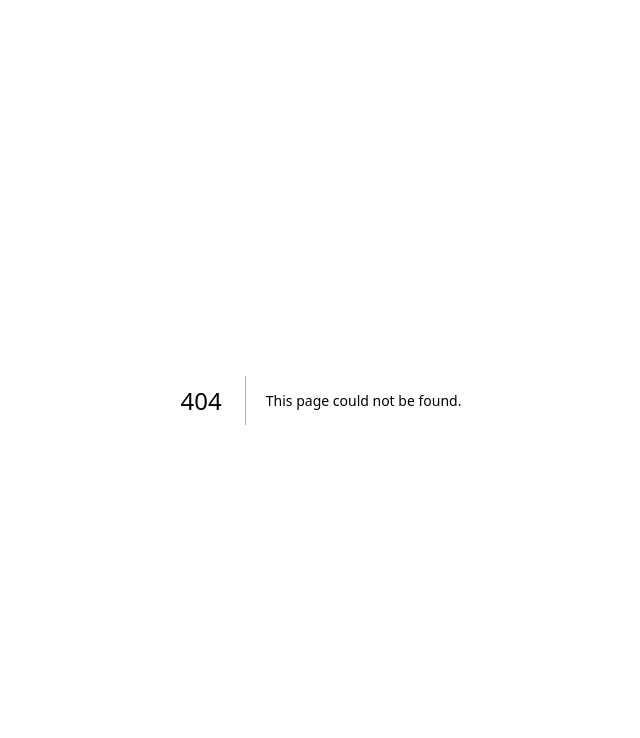
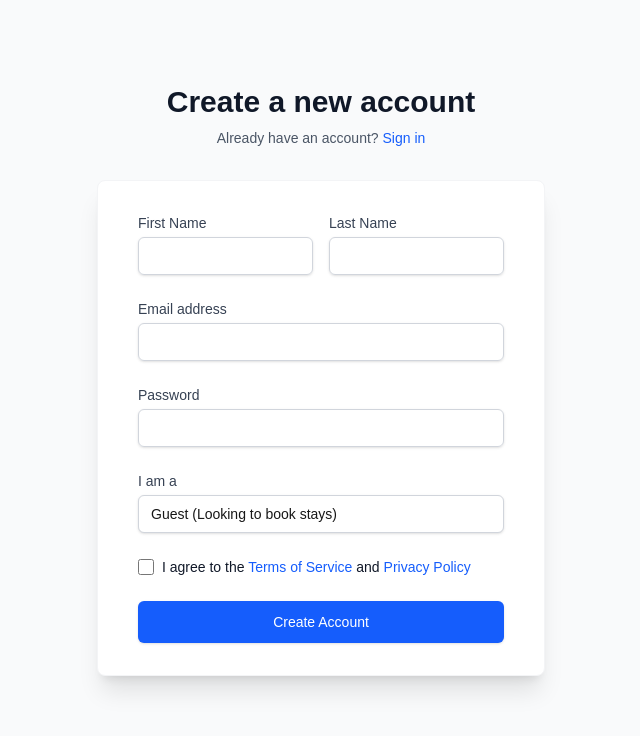
Before and after one commit to samarpansarkar/BookMyStay, a Next.js app in the folder next-bookmystay/: page /auth/register in a window 1280 px wide. Before the commit this address had no page. Shown: the top 738 px of the page, without its empty margins (319-959 px from the left). Built offline with nearby package versions, Linux system fonts and the light colour scheme.

Commit message:
Add: Register page.

```diff
--- /dev/null
+++ b/next-bookmystay/src/app/auth/register/page.jsx
@@ -0,0 +1,149 @@
+import Link from "next/link";
+
+export default function RegisterPage() {
+  return (
+    <div className='min-h-[calc(100vh-theme(spacing.16))] bg-gray-50 flex flex-col justify-center py-12 sm:px-6 lg:px-8'>
+      <div className='sm:mx-auto sm:w-full sm:max-w-md'>
+        <h2 className='mt-6 text-center text-3xl font-extrabold text-gray-900'>
+          Create a new account
+        </h2>
+        <p className='mt-2 text-center text-sm text-gray-600'>
+          Already have an account?{" "}
+          <Link
+            href='/login'
+            className='font-medium text-blue-600 hover:text-blue-500 transition'>
+            Sign in
+          </Link>
+        </p>
+      </div>
+
+      <div className='mt-8 sm:mx-auto sm:w-full sm:max-w-md'>
+        <div className='bg-white py-8 px-4 shadow-xl sm:rounded-lg sm:px-10 border border-gray-100'>
+          {/* Logic: Form onSubmit handler for registration API */}
+          <form className='space-y-6' action='#' method='POST'>
+            <div className='grid grid-cols-2 gap-4'>
+              <div>
+                <label
+                  htmlFor='firstName'
+                  className='block text-sm font-medium text-gray-700'>
+                  First Name
+                </label>
+                <div className='mt-1'>
+                  <input
+                    id='firstName'
+                    name='firstName'
+                    type='text'
+                    required
+                    className='appearance-none block w-full px-3 py-2 border border-gray-300 rounded-md shadow-sm focus:outline-none focus:ring-blue-500 focus:border-blue-500 sm:text-sm'
+                  />
+                </div>
+              </div>
+              <div>
+                <label
+                  htmlFor='lastName'
+                  className='block text-sm font-medium text-gray-700'>
+                  Last Name
+                </label>
+                <div className='mt-1'>
+                  <input
+                    id='lastName'
+                    name='lastName'
+                    type='text'
+                    required
+                    className='appearance-none block w-full px-3 py-2 border border-gray-300 rounded-md shadow-sm focus:outline-none focus:ring-blue-500 focus:border-blue-500 sm:text-sm'
+                  />
+                </div>
+              </div>
+            </div>
+
+            <div>
+              <label
+                htmlFor='email'
+                className='block text-sm font-medium text-gray-700'>
+                Email address
+              </label>
+              <div className='mt-1'>
+                <input
+                  id='email'
+                  name='email'
+                  type='email'
+                  autoComplete='email'
+                  required
+                  className='appearance-none block w-full px-3 py-2 border border-gray-300 rounded-md shadow-sm focus:outline-none focus:ring-blue-500 focus:border-blue-500 sm:text-sm'
+                />
+              </div>
+            </div>
+
+            <div>
+              <label
+                htmlFor='password'
+                className='block text-sm font-medium text-gray-700'>
+                Password
+              </label>
+              <div className='mt-1'>
+                <input
+                  id='password'
+                  name='password'
+                  type='password'
+                  required
+                  className='appearance-none block w-full px-3 py-2 border border-gray-300 rounded-md shadow-sm focus:outline-none focus:ring-blue-500 focus:border-blue-500 sm:text-sm'
+                />
+              </div>
+            </div>
+
+            <div>
+              <label
+                htmlFor='role'
+                className='block text-sm font-medium text-gray-700'>
+                I am a
+              </label>
+              <div className='mt-1'>
+                <select
+                  id='role'
+                  name='role'
+                  className='appearance-none block w-full px-3 py-2 border border-gray-300 rounded-md shadow-sm focus:outline-none focus:ring-blue-500 focus:border-blue-500 sm:text-sm bg-white'>
+                  <option value='customer'>
+                    Guest (Looking to book stays)
+                  </option>
+                  <option value='owner'>
+                    Property Owner (Looking to list stays)
+                  </option>
+                </select>
+              </div>
+            </div>
+
+            <div className='flex items-center'>
+              <input
+                id='terms'
+                name='terms'
+                type='checkbox'
+                required
+                className='h-4 w-4 text-blue-600 focus:ring-blue-500 border-gray-300 rounded'
+              />
+              <label
+                htmlFor='terms'
+                className='ml-2 block text-sm text-gray-900'>
+                I agree to the{" "}
+                <a href='#' className='text-blue-600 hover:text-blue-500'>
+                  Terms of Service
+                </a>{" "}
+                and{" "}
+                <a href='#' className='text-blue-600 hover:text-blue-500'>
+                  Privacy Policy
+                </a>
+              </label>
+            </div>
+
+            <div>
+              <button
+                type='submit'
+                className='w-full flex justify-center py-2.5 px-4 border border-transparent rounded-md shadow-sm text-sm font-medium text-white bg-blue-600 hover:bg-blue-700 focus:outline-none focus:ring-2 focus:ring-offset-2 focus:ring-blue-500 transition'>
+                Create Account
+              </button>
+            </div>
+          </form>
+        </div>
+      </div>
+    </div>
+  );
+}
```
